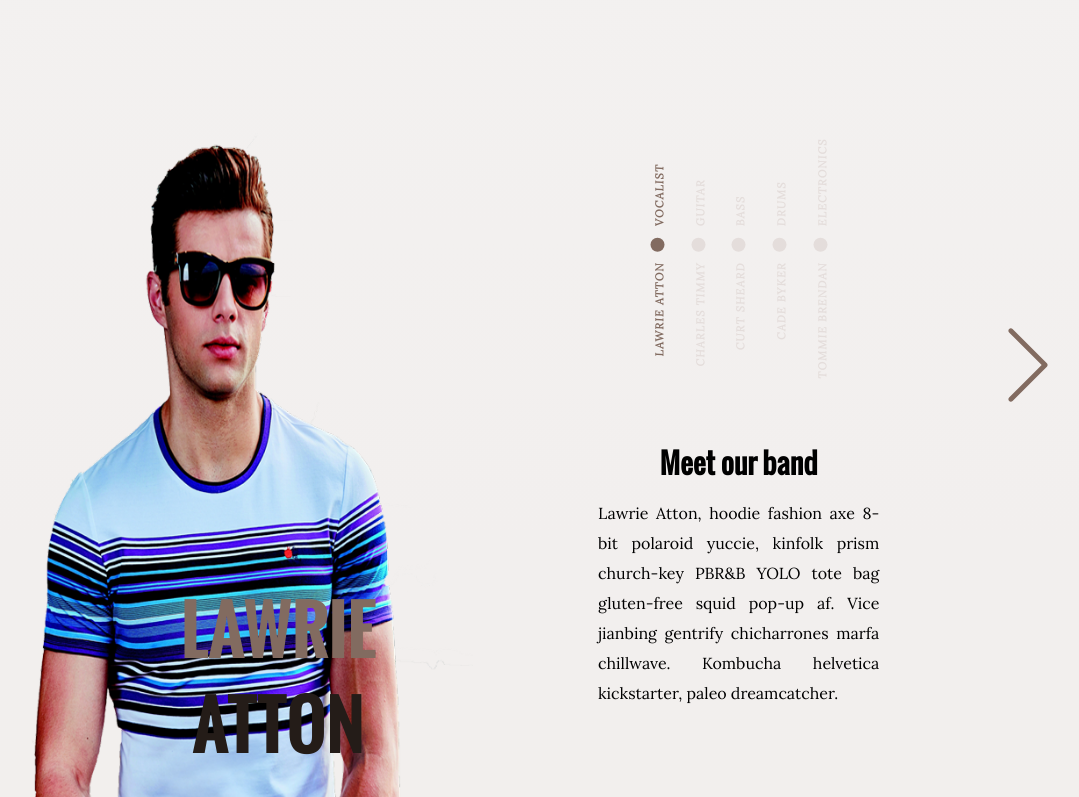
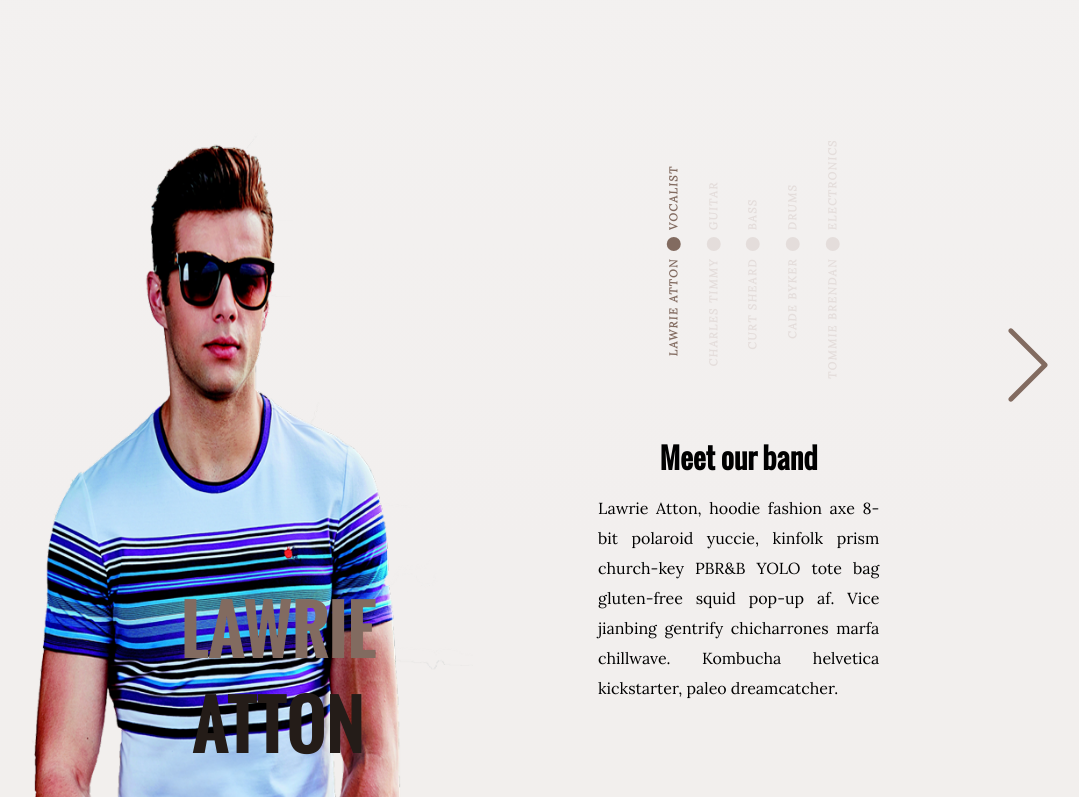
Before and after one commit to alex257/Zadatak_3-The-band, a website: page src/index.html in a window 1280 px wide. Shown: the part 1020-1817 px from the top of the page, without its empty margins (167-1246 px from the left). Drawn offline with Linux system fonts and the light colour scheme; files that its build step writes are made by us from their sources; a web font is replaced by a local one.

Commit message:
modify about section

```diff
--- a/src/index.html
+++ b/src/index.html
@@ -210,39 +210,30 @@
               class="about__description d-flex flex-column justify-content-center align-items-center col-xl-7 col-xl-offset-left-1 col-xl-offset-right-2 col-md-20"
             >
               <div class="about__member-list">
-                <table class="about__member-table">
-                  <tr>
-                    <th>Name</th>
-                    <th>Dot</th>
-                    <th>Role</th>
-                  </tr>
-                  <tr class="about__name-role about__name-role--active">
-                    <td class="about__name--small">Lawrie&nbsp;Atton</td>
-                    <td><span class="about__dot about__dot--active"></span></td>
-                    <td class="about__role">Vocalist</td>
-                  </tr>
-                  <tr class="about__name-role">
-                    <td class="about__name--small">Charles&nbsp;Timmy</td>
-                    <td><span class="about__dot"></span></td>
-                    <td class="about__role">Guitar</td>
-                  </tr>
-                  <tr class="about__name-role">
-                    <td class="about__name--small">Curt&nbsp;Sheard</td>
-                    <td><span class="about__dot"></span></td>
-                    <td class="about__role">Bass</td>
-                  </tr>
-                  <tr class="about__name-role">
-                    <td class="about__name--small">Cade&nbsp;Byker</td>
-                    <td><span class="about__dot"></span></td>
-                    <td class="about__role">Drums</td>
-                  </tr>
-                  <tr class="about__name-role">
-                    <td class="about__name--small">Tommie&nbsp;Brendan</td>
-                    <td><span class="about__dot"></span></td>
-                    <td class="about__role">Electronics</td>
-                  </tr>
-                </table>
+                <div class="about__member-table">
+                  <div class="about__name-role about__name-role--active">
+                    <div class="about__name--small">Lawrie&nbsp;Atton</div>
+                    <div class="about__role">Vocalist</div>
                   </div>
+                  <div class="about__name-role">
+                    <div class="about__name--small">Charles&nbsp;Timmy</div>
+                    <div class="about__role">Guitar</div>
+                  </div>
+                  <div class="about__name-role">
+                    <div class="about__name--small">Curt&nbsp;Sheard</div>
+                    <div class="about__role">Bass</div>
+                  </div>
+                  <div class="about__name-role">
+                    <div class="about__name--small">Cade&nbsp;Byker</div>
+                    <div class="about__role">Drums</div>
+                  </div>
+                  <div class="about__name-role">
+                    <div class="about__name--small">Tommie&nbsp;Brendan</div>
+                    <div class="about__role">Electronics</div>
+                  </div>
+                </div>
+              </div>
+
               <div class="about__text-wrapper d-flex flex-column">
                 <h4
                   class="about__heading d-flex justify-content-center align-items-center"
@@ -748,8 +739,7 @@
               </div>
 
               <div class="tour__dots--mini">
-                <span></span><span></span><span></span><span></span><span></span><span></span><span></span><span></span><span></span
-                  ><span></span><span></span><span></span><span></span><span></span><span></span><span></span><span></span><span></span
+                <span></span><span></span><span></span><span></span><span></span
                 ><span></span><span></span><span></span><span></span
                 ><span></span><span></span><span></span><span></span
                 ><span></span><span></span><span></span><span></span
@@ -761,7 +751,10 @@
                 ><span></span><span></span><span></span><span></span
                 ><span></span><span></span><span></span><span></span
                 ><span></span><span></span><span></span><span></span
-                  ><span></span><span></span><span></span>
+                ><span></span><span></span><span></span><span></span
+                ><span></span><span></span><span></span><span></span
+                ><span></span><span></span><span></span><span></span
+                ><span></span><span></span><span></span><span></span>
               </div>
 
               <!-- row second -->
@@ -794,8 +787,7 @@
               </div>
 
               <div class="tour__dots--mini">
-                <span></span><span></span><span></span><span></span><span></span><span></span><span></span><span></span><span></span
-                  ><span></span><span></span><span></span><span></span><span></span><span></span><span></span><span></span><span></span
+                <span></span><span></span><span></span><span></span><span></span
                 ><span></span><span></span><span></span><span></span
                 ><span></span><span></span><span></span><span></span
                 ><span></span><span></span><span></span><span></span
@@ -807,7 +799,10 @@
                 ><span></span><span></span><span></span><span></span
                 ><span></span><span></span><span></span><span></span
                 ><span></span><span></span><span></span><span></span
-                  ><span></span><span></span><span></span>
+                ><span></span><span></span><span></span><span></span
+                ><span></span><span></span><span></span><span></span
+                ><span></span><span></span><span></span><span></span
+                ><span></span><span></span><span></span><span></span>
               </div>
 
               <!-- row third -->
@@ -842,8 +837,7 @@
               </div>
 
               <div class="tour__dots--mini">
-                <span></span><span></span><span></span><span></span><span></span><span></span><span></span><span></span><span></span
-                  ><span></span><span></span><span></span><span></span><span></span><span></span><span></span><span></span><span></span
+                <span></span><span></span><span></span><span></span><span></span
                 ><span></span><span></span><span></span><span></span
                 ><span></span><span></span><span></span><span></span
                 ><span></span><span></span><span></span><span></span
@@ -855,7 +849,10 @@
                 ><span></span><span></span><span></span><span></span
                 ><span></span><span></span><span></span><span></span
                 ><span></span><span></span><span></span><span></span
-                  ><span></span><span></span><span></span>
+                ><span></span><span></span><span></span><span></span
+                ><span></span><span></span><span></span><span></span
+                ><span></span><span></span><span></span><span></span
+                ><span></span><span></span><span></span><span></span>
               </div>
 
               <!-- row four -->
@@ -891,8 +888,7 @@
               </div>
               <div class="tour__dots--mini">
                 <div class="tour__dots--mini">
-                  <span></span><span></span><span></span><span></span><span></span><span></span><span></span><span></span><span></span
-                  ><span></span><span></span><span></span><span></span><span></span><span></span><span></span><span></span><span></span
+                  <span></span><span></span><span></span><span></span
                   ><span></span><span></span><span></span><span></span
                   ><span></span><span></span><span></span><span></span
                   ><span></span><span></span><span></span><span></span
@@ -904,7 +900,11 @@
                   ><span></span><span></span><span></span><span></span
                   ><span></span><span></span><span></span><span></span
                   ><span></span><span></span><span></span><span></span
-                  ><span></span><span></span><span></span>
+                  ><span></span><span></span><span></span><span></span
+                  ><span></span><span></span><span></span><span></span
+                  ><span></span><span></span><span></span><span></span
+                  ><span></span><span></span><span></span><span></span
+                  ><span></span>
                 </div>
               </div>
 
@@ -941,8 +941,7 @@
               </div>
 
               <div class="tour__dots--mini">
-                <span></span><span></span><span></span><span></span><span></span><span></span><span></span><span></span><span></span
-                  ><span></span><span></span><span></span><span></span><span></span><span></span><span></span><span></span><span></span
+                <span></span><span></span><span></span><span></span><span></span
                 ><span></span><span></span><span></span><span></span
                 ><span></span><span></span><span></span><span></span
                 ><span></span><span></span><span></span><span></span
@@ -954,7 +953,10 @@
                 ><span></span><span></span><span></span><span></span
                 ><span></span><span></span><span></span><span></span
                 ><span></span><span></span><span></span><span></span
-                  ><span></span><span></span><span></span>
+                ><span></span><span></span><span></span><span></span
+                ><span></span><span></span><span></span><span></span
+                ><span></span><span></span><span></span><span></span
+                ><span></span><span></span><span></span><span></span>
               </div>
               <!-- row sixth -->
 
@@ -1014,7 +1016,9 @@
             </div>
           </div>
 
-          <div class="footer__contact-wrapper row d-flex justify-content-center align-items-center">
+          <div
+            class="footer__contact-wrapper row d-flex justify-content-center align-items-center"
+          >
             <div class="d-flex">
               <div class="footer__input-wrapper bg--dark">
                 <label for="email">Subscribe</label>
@@ -1022,13 +1026,16 @@
               <input type="email" name="email" id="email" />
             </div>
             <div class="d-flex">
-            <i class="fab fa-facebook-f"></i> <i class="fab fa-youtube"></i></div>
+              <i class="fab fa-facebook-f"></i> <i class="fab fa-youtube"></i>
+            </div>
           </div>
 
           <div
             class="footer__copyright row d-flex justify-content-between align-items-baseline"
           >
-            <div class="footer__copy nav light">Copyright 2015&copy;by the band</div>
+            <div class="footer__copy nav light">
+              Copyright 2015&copy;by the band
+            </div>
             <nav
               class="footer__nav nav d-flex justify-content-between align-items-center"
             >
--- a/src/js/main.js
+++ b/src/js/main.js
@@ -75,7 +75,9 @@ nextButton.addEventListener("click", e => {
   const nextIndex = slides.findIndex(slide => slide === nextSlide); //find index number for slide
 
   const currentMember = memberList.querySelector(".about__name-role--active");
-  const nextMember = currentMember.nextElementSibling;
+  //const nextMember = currentMember.nextElementSibling;
+  const nextMember = currentMember.nextSibling;
+
 
   //const currentMemberDot = memberList.querySelector(".about__dot--active");
   //nextMemberDot = memberList.rows[memberDotIndex].children[1].firstChild;
--- a/src/scss/base/_typography.scss
+++ b/src/scss/base/_typography.scss
@@ -179,9 +179,9 @@ p {
 
 .about__member-list {
   font-family: "Lora Italic";
-  font-size: 12px;
+  font-size: 11px;
   font-weight: 600;
-  letter-spacing: 1.1px;
+  letter-spacing: 1.4px;
   color: $white;
   text-transform: uppercase;
 }
--- a/src/scss/layouts/_about.scss
+++ b/src/scss/layouts/_about.scss
@@ -210,8 +210,7 @@
   &__member-list {
     margin-top: 150px;
     margin-bottom: -5px;
-    //margin-left: 40px;
-
+    transform: rotate(270deg);
     @include mQ($lg) {
       //margin-top: 0px;
     }
@@ -220,46 +219,43 @@
     }
   }
 
-  table {
-    transform: rotate(270deg);
-    width: 100%;
-    font-size: 11px;
-
-    th {
-      display: none;
-    }
-
-    td {
-      padding: 10px 7px;
-      border: 1px solid transparent;
-    }
+  &__member-table {
+    display: table;
   }
 
   &__name-role {
+    display: table-row;
+
+    div {
+      display: table-cell;
+      padding-top: 27px;
+    }
+
     &--active {
       color: $accent;
     }
   }
 
+  &__name--small {
+    text-align: right;
+    padding-right: 17px;
+  }
+
   &__role {
     text-align: left;
-    padding-bottom: 0px;
-  }
+    position: relative;
+    padding-left: 11px;
 
-  &__name--small {
-    text-align: right;
-  }
-
-  &__dot {
-    display: inline-block;
-    width: 14px;
-    height: 14px;
-    border-radius: 50%;
-    background-color: $white;
-    margin: 0 -20px;
-
-    &--active {
-      background-color: $accent;
+    &:before {
+      content: "";
+      position: absolute;
+      display: block;
+      background-color: currentcolor;
+      left: 2px;
+      width: 14px;
+      height: 14px;
+      border-radius: 50%;
+      margin-left: -12px;
     }
   }
 
```
Also changed, not shown: dist/css/main.css, dist/index.html, dist/js/main.js, 1 other file. Lines whose indentation alone changed are shown as unchanged.
